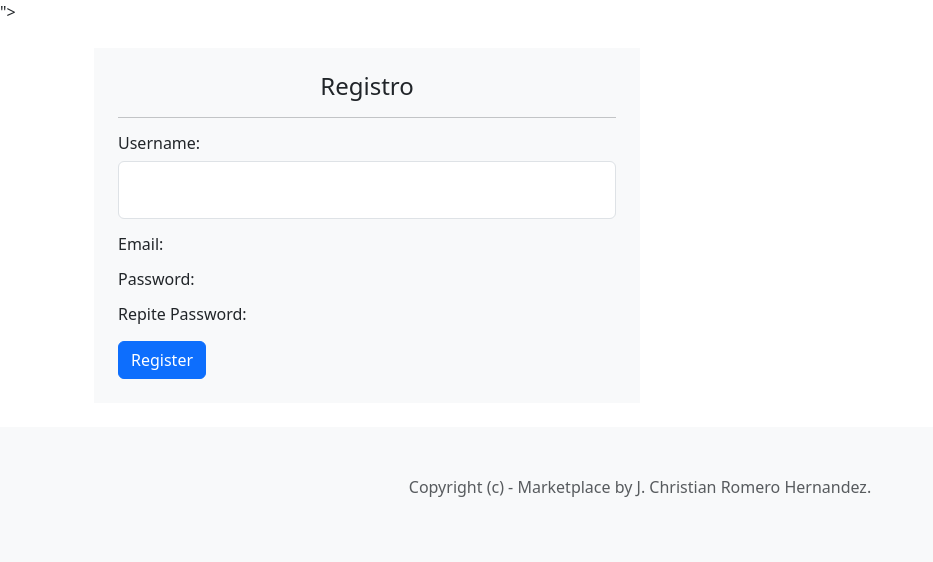
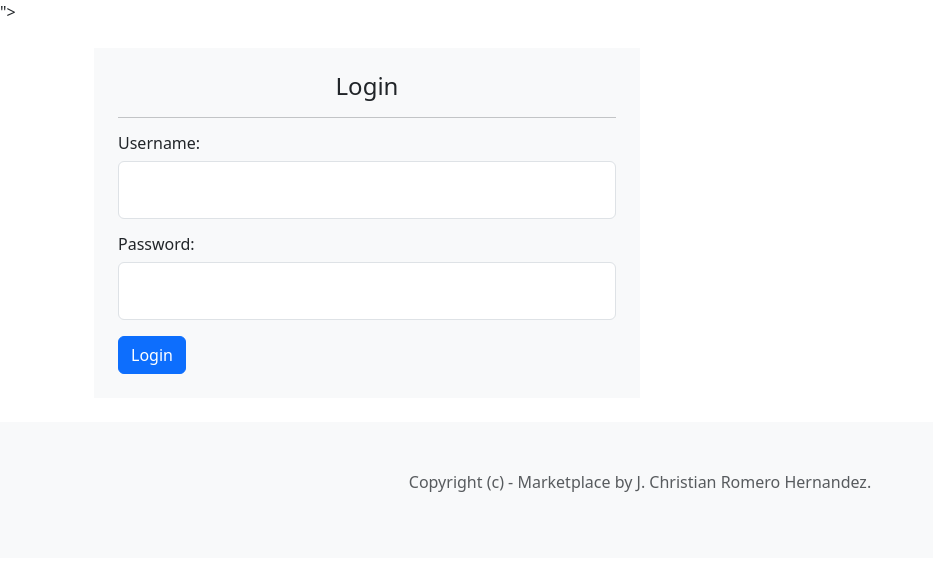
Before and after one commit to NattyZ211/marketplace_main, a Django app: page /store/login/ in a window 1280 px wide. Shown: the top 562 px of the page, without its empty margins (0-933 px from the left). Run offline with Django 5.2, Linux system fonts and the light colour scheme.

Commit message:
Comit inicial

```diff
--- a/store/templates/store/login.html
+++ b/store/templates/store/login.html
@@ -1,11 +1,11 @@
 {% extends 'store/base.html' %}
 
-{% block title %}Registro | {% endblock %}
+{% block title %}Login | {% endblock %}
 
 {% block content %}
 <div class="row p-4">
     <div class="col-6 bg-light p-4">
-        <h4 class="mb-6 text-center">Registro</h4>
+        <h4 class="mb-6 text-center">Login</h4>
         <hr>
         <form action="." method="POST">
             {% csrf_token %}
@@ -13,17 +13,10 @@
                 <h6>Username:</h6>
                 {{ form.username }}
             </div>
-            <div class="form-floating mb-3">
-                <h6>Email:</h6>
-                {{ form.email }}
-            </div>
+
             <div class="form-floating mb-3">
                 <h6>Password:</h6>
-                {{ form.password1 }}
-            </div>
-            <div class="form-floating mb-3">
-                <h6>Repite Password:</h6>
-                {{ form.password2 }}
+                {{ form.password }}
             </div>
 
             {% if form.errors or form.non_field_errors %}
@@ -35,7 +28,7 @@
                     {{ form.non_field_errors }}
                 </div>
             {% endif %}
-            <button class="btn btn-primary mb-6">Register</button>
+            <button class="btn btn-primary mb-6">Login</button>
 
         </form>
     </div>
```
Also changed, not shown: marketplace_main/settings.py (+6 -8 lines).
